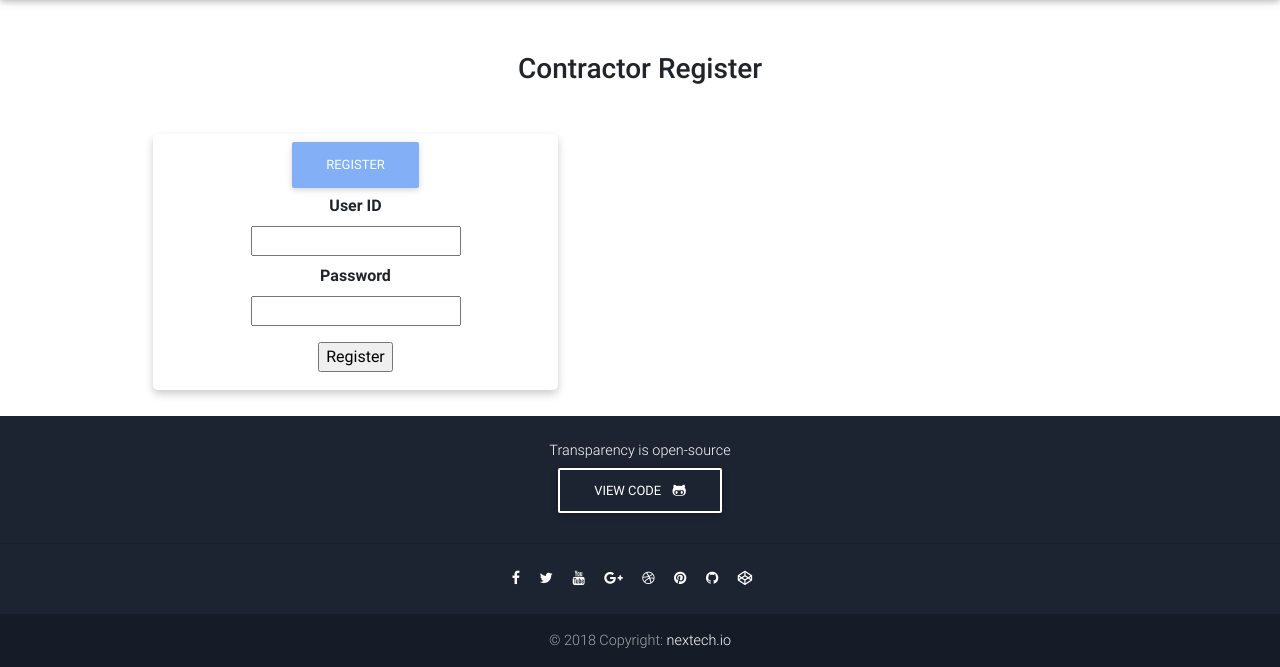
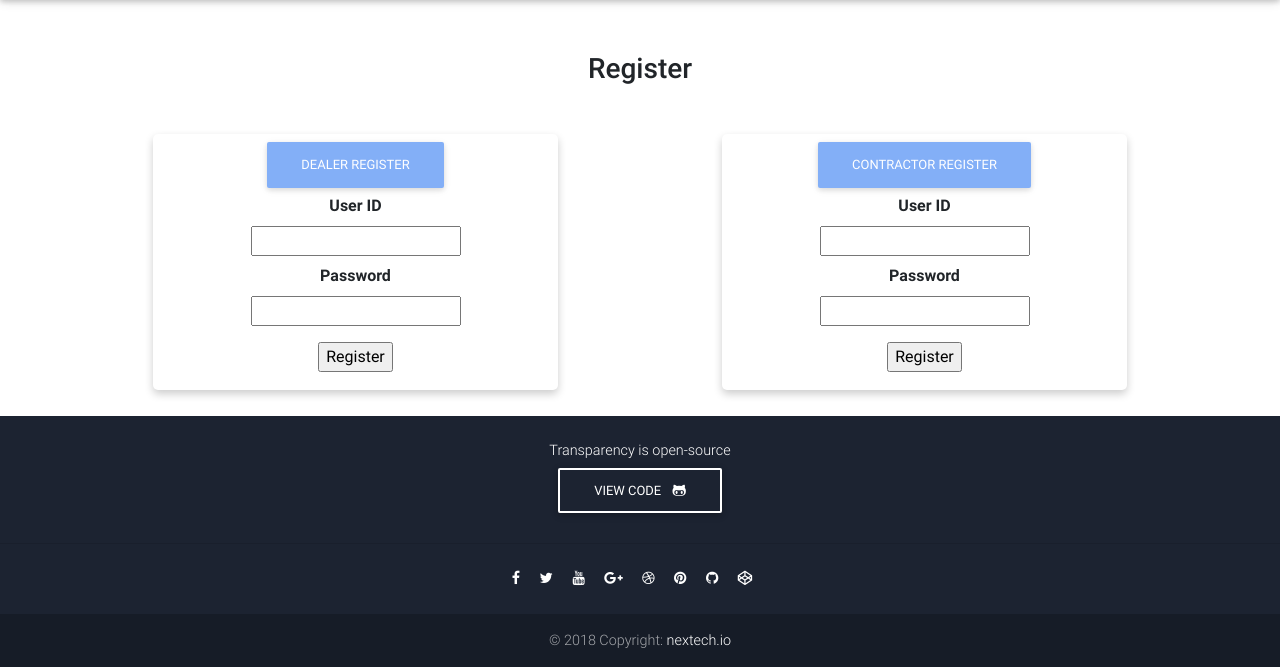
Before and after one commit to rounakdatta/procEUra, a Flask app: page /register in a window 1280 px wide. Shown: the part 70-737 px from the top of the page. Run offline with Flask 2, Linux system fonts and the light colour scheme; some libraries are stand-ins or nearby versions.

Commit message:
dealer part complete

```diff
--- a/app.py
+++ b/app.py
@@ -5,37 +5,51 @@ app = Flask(__name__)
 
 @app.route('/', methods=['GET', 'POST'])
 def index():
-	if session.get('logged_in'):
+	if session.get('logged_in') or session.get('dealer_logged_in'):
 		return render_template('index.html', user=session['user'])
 	else:
 		return render_template('index.html')
 
 @app.route('/portal', methods=['GET', 'POST'])
 def portal():
-	if session.get('logged_in'):
+	if session.get('logged_in') or session.get('dealer_logged_in'):
 		return render_template('portal.html', user=session['user'])
 	else:
 		return render_template('portal.html')
 
 @app.route('/whitepaper', methods=['GET', 'POST'])
 def whitepaper():
-	if session.get('logged_in'):
+	if session.get('logged_in') or session.get('dealer_logged_in'):
 		return render_template('whitepaper.html', user=session['user'])
 	else:
 		return render_template('whitepaper.html')
 
 @app.route('/login', methods=['GET', 'POST'])
 def login():
-	if request.method == 'POST' and 'username' in request.form and 'password' in request.form:
+	if request.method == 'POST' and 'dealerusername' in request.form and 'dealerpassword' in request.form:
+		f = open("./users/dealers/dealers.txt", "r")
+		creds = f.read()
+		f.close()
+
+		start = (re.search(request.form['dealerusername'], creds).start() + len(request.form['dealerusername'])) + 1
+		calcpwd = creds[start:start + len(request.form['dealerpassword'])]
+		if request.form['dealerusername'] in creds and request.form['dealerpassword'] == calcpwd :
+			session['dealer_logged_in'] = True
+			session['user'] = request.form['dealerusername']
+			render_template('index.html', user=session['user'])
+		else:
+			flash('wrong password!')
+
+	if request.method == 'POST' and 'contractorusername' in request.form and 'contractorpassword' in request.form:
 		f = open("./users/contractors/contractors.txt", "r")
 		creds = f.read()
 		f.close()
 
-		start = (re.search(request.form['username'], creds).start() + len(request.form['username'])) + 1
-		calcpwd = creds[start:start + len(request.form['password'])]
-		if request.form['username'] in creds and request.form['password'] == calcpwd :
+		start = (re.search(request.form['contractorusername'], creds).start() + len(request.form['contractorusername'])) + 1
+		calcpwd = creds[start:start + len(request.form['contractorpassword'])]
+		if request.form['contractorusername'] in creds and request.form['contractorpassword'] == calcpwd :
 			session['logged_in'] = True
-			session['user'] = request.form['username']
+			session['user'] = request.form['contractorusername']
 			render_template('index.html', user=session['user'])
 		else:
 			flash('wrong password!')
@@ -45,16 +59,25 @@ def login():
 @app.route("/logout")
 def logout():
 	session['logged_in'] = False
+	session['dealer_logged_in'] = False
 	return index()
 
 @app.route('/register', methods=['GET', 'POST'])
 def register():
-	if session.get('logged_in'):
+	if session.get('logged_in') or session.get('dealer_logged_in'):
 		return render_template('register.html', user=session['user'])
 
-	if request.method == 'POST' and 'username' in request.form and 'password' in request.form:
+	if request.method == 'POST' and 'contractorusername' in request.form and 'contractorpassword' in request.form:
 			with open("./users/contractors/contractors.txt", "a") as bidder:
-				bidder.write(request.form['username'] + "-" + request.form['password'] + "\n")
+				bidder.write(request.form['contractorusername'] + "-" + request.form['contractorpassword'] + "\n")
+
+			render_template('index.html')
+	else:
+		flash('wrong password!')
+
+	if request.method == 'POST' and 'dealerusername' in request.form and 'dealerpassword' in request.form:
+			with open("./users/dealers/dealers.txt", "a") as bidder:
+				bidder.write(request.form['dealerusername'] + "-" + request.form['dealerpassword'] + "\n")
 
 			render_template('index.html')
 	else:
@@ -76,16 +99,20 @@ def tender():
 		calcbid = str(0)
 		session['bid_submitted'] = False
 
+	if session.get('dealer_logged_in'):
+		bids = bids.replace('\n', ' ')
+		print(bids)
+		return render_template('tender.html', user=session['user'], all_my_bids=bids.split())
+
 	if request.method == 'POST' and 'bidamount' in request.form:
 
 		with open("./tenders/t1/bids.txt", "a") as bidder:
 			bidder.write(session['user'] + "-" + request.form['bidamount'] + "\n")
-		print("hello")
 
 		session['bid_submitted'] = True
 		return render_template('portal.html', user=session['user'])
 
-	if session.get('logged_in'):
+	if session.get('logged_in') or session.get('dealer_logged_in'):
 
 		if session['bid_submitted'] == True:
 			return render_template('tender.html', user=session['user'], status="BID SUBMITTED", amount=calcbid)
@@ -96,7 +123,7 @@ def tender():
 
 @app.route('/developers', methods=['GET', 'POST'])
 def developers():
-	if session.get('logged_in'):
+	if session.get('logged_in') or session.get('dealer_logged_in'):
 		return render_template('tender.html', user=session['user'])
 	else:
 		return render_template('tender.html')
--- a/templates/developers.html
+++ b/templates/developers.html
@@ -133,7 +133,7 @@ tr:nth-child(even){background-color: #f2f2f2}
                   <i class="fa fa-github mr-2"></i>
                 </a>
               </li>
-              {% if session['logged_in'] %}
+              {% if session['logged_in'] or session['dealer_logged_in']%}
               <li class="nav-item">
                   <a class="nav-link border border-light rounded">
                     <i class="fa fa-user mr-2"></i>{{user}}
--- a/templates/index.html
+++ b/templates/index.html
@@ -144,7 +144,7 @@
                   <i class="fa fa-github mr-2"></i>
                 </a>
               </li>
-              {% if session['logged_in'] %}
+              {% if session['logged_in'] or session['dealer_logged_in'] %}
               <li class="nav-item">
                   <a class="nav-link border border-light rounded">
                     <i class="fa fa-user mr-2"></i>{{user}}
--- a/templates/portal.html
+++ b/templates/portal.html
@@ -133,7 +133,7 @@ tr:nth-child(even){background-color: #f2f2f2}
                   <i class="fa fa-github mr-2"></i>
                 </a>
               </li>
-              {% if session['logged_in'] %}
+              {% if session['logged_in'] or session['dealer_logged_in'] %}
               <li class="nav-item">
                   <a class="nav-link border border-light rounded">
                     <i class="fa fa-user mr-2"></i>{{user}}
--- a/templates/register.html
+++ b/templates/register.html
@@ -6,7 +6,7 @@
   <meta name="viewport" content="width=device-width, initial-scale=1, shrink-to-fit=no">
   <meta http-equiv="x-ua-compatible" content="ie=edge">
   <link rel="shortcut icon" type="image/png" href="{{ url_for('static', filename='img/nexttech-icon.png') }}">
-  <title>Developers</title>
+  <title>Register</title>
   <!-- Font Awesome -->
   <link rel="stylesheet" href="https://maxcdn.bootstrapcdn.com/font-awesome/4.7.0/css/font-awesome.min.css">
   <!-- Bootstrap core CSS -->
@@ -133,7 +133,7 @@ tr:nth-child(even){background-color: #f2f2f2}
                   <i class="fa fa-github mr-2"></i>
                 </a>
               </li>
-              {% if session['logged_in'] %}
+              {% if session['logged_in'] or session['dealer_logged_in'] %}
               <li class="nav-item">
                   <a class="nav-link border border-light rounded">
                     <i class="fa fa-user mr-2"></i>{{user}}
@@ -161,14 +161,14 @@ tr:nth-child(even){background-color: #f2f2f2}
   <main class="mt-5 pt-4">
     <div class="container">
 
-      <h3 class="my-5 h3 text-center">Contractor Register</h3>
+      <h3 class="my-5 h3 text-center">Register</h3>
 
 <center>
 
 <div class="row">
 
-  <!-- the right hand side elements-->
-  <div class="col-md-6">
+
+<div class="col-md-6">
 
 <div class="card">
 <div class="container">
@@ -177,18 +177,18 @@ tr:nth-child(even){background-color: #f2f2f2}
 {% if session['logged_in'] %}
 <p>Registration successful!</p>
 {% else %}
-<button type="button" class="btn btn-primary disabled">Register</button>
+<button type="button" class="btn btn-primary disabled">Dealer Register</button>
 <form action="/register" method=post>
     <dl>
 
     <dt><label for="id">User ID</label>
-    <dd><input id="id" name="username" type="text" value="">
+    <dd><input id="id" name="dealerusername" type="text" value="">
 
     </dd>
 
 
     <dt><label for="pwd">Password</label>
-    <dd><input id="pwd" name="password" type="password" value="">
+    <dd><input id="pwd" name="dealerpassword" type="password" value="">
 
     </dd>
 
@@ -201,6 +201,42 @@ tr:nth-child(even){background-color: #f2f2f2}
 </div>
 
 </div>
+
+  <!-- the right hand side elements-->
+  <div class="col-md-6">
+
+<div class="card">
+<div class="container">
+    <center>
+
+{% if session['logged_in'] %}
+<p>Registration successful!</p>
+{% else %}
+<button type="button" class="btn btn-primary disabled">Contractor Register</button>
+<form action="/register" method=post>
+    <dl>
+
+    <dt><label for="id">User ID</label>
+    <dd><input id="id" name="contractorusername" type="text" value="">
+
+    </dd>
+
+
+    <dt><label for="pwd">Password</label>
+    <dd><input id="pwd" name="contractorpassword" type="password" value="">
+
+    </dd>
+
+    </dl>
+    <p><input type=submit value=Register></p>
+</form>
+{% endif %}
+</center>
+</div>
+</div>
+
+</div>
+
 
 </center>
 
--- a/templates/whitepaper.html
+++ b/templates/whitepaper.html
@@ -133,7 +133,7 @@ tr:nth-child(even){background-color: #f2f2f2}
                   <i class="fa fa-github mr-2"></i>
                 </a>
               </li>
-              {% if session['logged_in'] %}
+              {% if session['logged_in'] or session['dealer_logged_in'] %}
               <li class="nav-item">
                   <a class="nav-link border border-light rounded">
                     <i class="fa fa-user mr-2"></i>{{user}}
--- a/users/dealers/dealers.txt
+++ b/users/dealers/dealers.txt
@@ -0,0 +1,2 @@
+iamtheadmin-helloworld
+nextech-nexttech
```
Also changed, not shown: templates/login.html (+4 -4 lines), templates/tender.html (+18 -2 lines).
